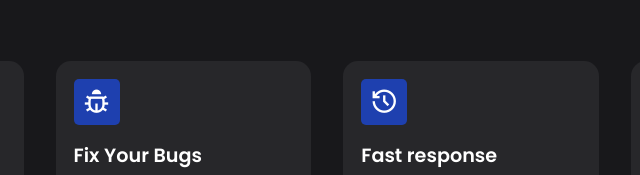
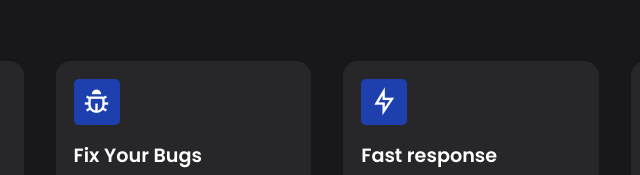
Before and after one commit to kingcanvas/kingcanvas, a plain HTML site: page index.html in a window 1280 px wide. Shown: the part 830-1005 px from the top of the page, 304-944 px from the left. Drawn offline with nearby package versions, Linux system fonts and the light colour scheme.

Commit message:
Update index.html

```diff
--- a/index.html
+++ b/index.html
@@ -61,7 +61,7 @@
                 <a href="https://discord.gg/FrxtnNSraF">Discord <i class="ri-arrow-right-line"></i></a>
             </div>
             <div class="card">
-                <span><i class="ri-history-line"></i></span>
+                <span><i class="ri-flashlight-line"></i></span>
                 <h4>Fast response</h4>
                 <p>
                     Me (kingcanvas), and my staff we answer quickly! Depending on the time zones.
```
